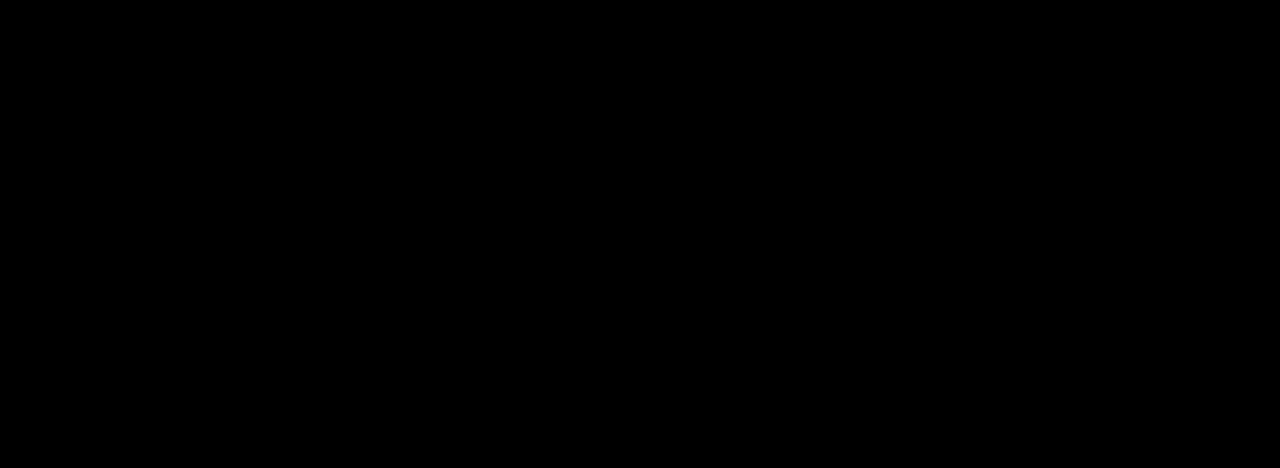
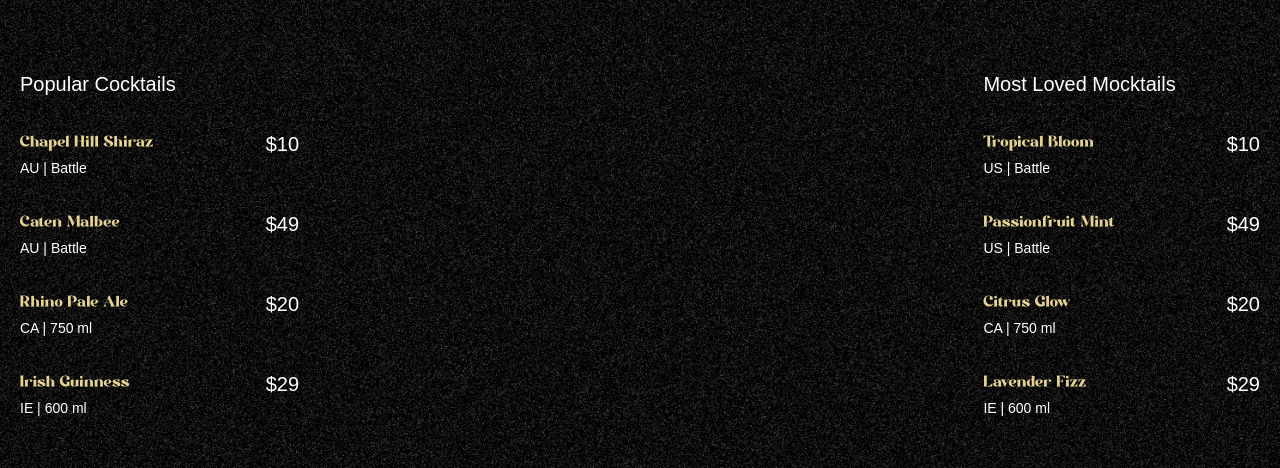
Before and after one commit to raymondddenny/gsap-landing, a React (Vite) app: page / in a window 1280 px wide. Shown: the part 890-1358 px from the top of the page. Built offline with nearby package versions, Linux system fonts and the light colour scheme; a web font is replaced by a local one.

Commit message:
feat: implement cocktails section

```diff
--- a/src/App.jsx
+++ b/src/App.jsx
@@ -2,6 +2,7 @@
 import { ScrollTrigger,SplitText } from 'gsap/all';
 import Navbar from './components/navbar';
 import Hero from './components/Hero';
+import Cocktails from './components/Cocktails';
 
 
 gsap.registerPlugin(ScrollTrigger, SplitText);
@@ -11,6 +12,7 @@
   <main>
     <Navbar />
     <Hero />
+    <Cocktails />
   </main>
   );
 }
--- /dev/null
+++ b/src/components/Cocktails.jsx
@@ -0,0 +1,81 @@
+import React from "react";
+import { cocktailLists, mockTailLists } from "../../constants";
+import { useGSAP } from "@gsap/react";
+
+import { gsap } from "gsap";
+
+function Cocktails() {
+	useGSAP(() => {
+		const parallaxTimeline = gsap.timeline({
+			scrollTrigger: {
+				trigger: "#cocktails",
+				start: "top 30%",
+				end: "bottom 80%",
+				scrub: true,
+			},
+		});
+
+		parallaxTimeline
+			.from("#c-left-leaf", { y: 100, x: -100 })
+			.from("#c-right-leaf", { y: 100, x: 100 });
+	});
+
+	return (
+		<section id="cocktails" className="noisy">
+			<img
+				src="/images/cocktail-left-leaf.png"
+				alt="Cocktail Left Leaf"
+				id="c-left-leaf"
+			/>
+			<img
+				src="/images/cocktail-right-leaf.png"
+				alt="Cocktail Right Leaf"
+				id="c-right-leaf"
+			/>
+
+			<div className="list">
+				<div className="popular">
+					<h2>Popular Cocktails</h2>
+
+					<ul>
+						{cocktailLists.map(
+							({ name, country, detail, price }) => (
+								<li key={name}>
+									<div className="md:me-28">
+										<h3>{name}</h3>
+										<p>
+											{country} | {detail}
+										</p>
+									</div>
+									<span className="price">{price}</span>
+								</li>
+							),
+						)}
+					</ul>
+				</div>
+
+				<div className="loved">
+					<h2>Most Loved Mocktails</h2>
+
+					<ul>
+						{mockTailLists.map(
+							({ name, country, detail, price }) => (
+								<li key={name}>
+									<div className="md:me-28">
+										<h3>{name}</h3>
+										<p>
+											{country} | {detail}
+										</p>
+									</div>
+									<span className="price">{price}</span>
+								</li>
+							),
+						)}
+					</ul>
+				</div>
+			</div>
+		</section>
+	);
+}
+
+export default Cocktails;
```
